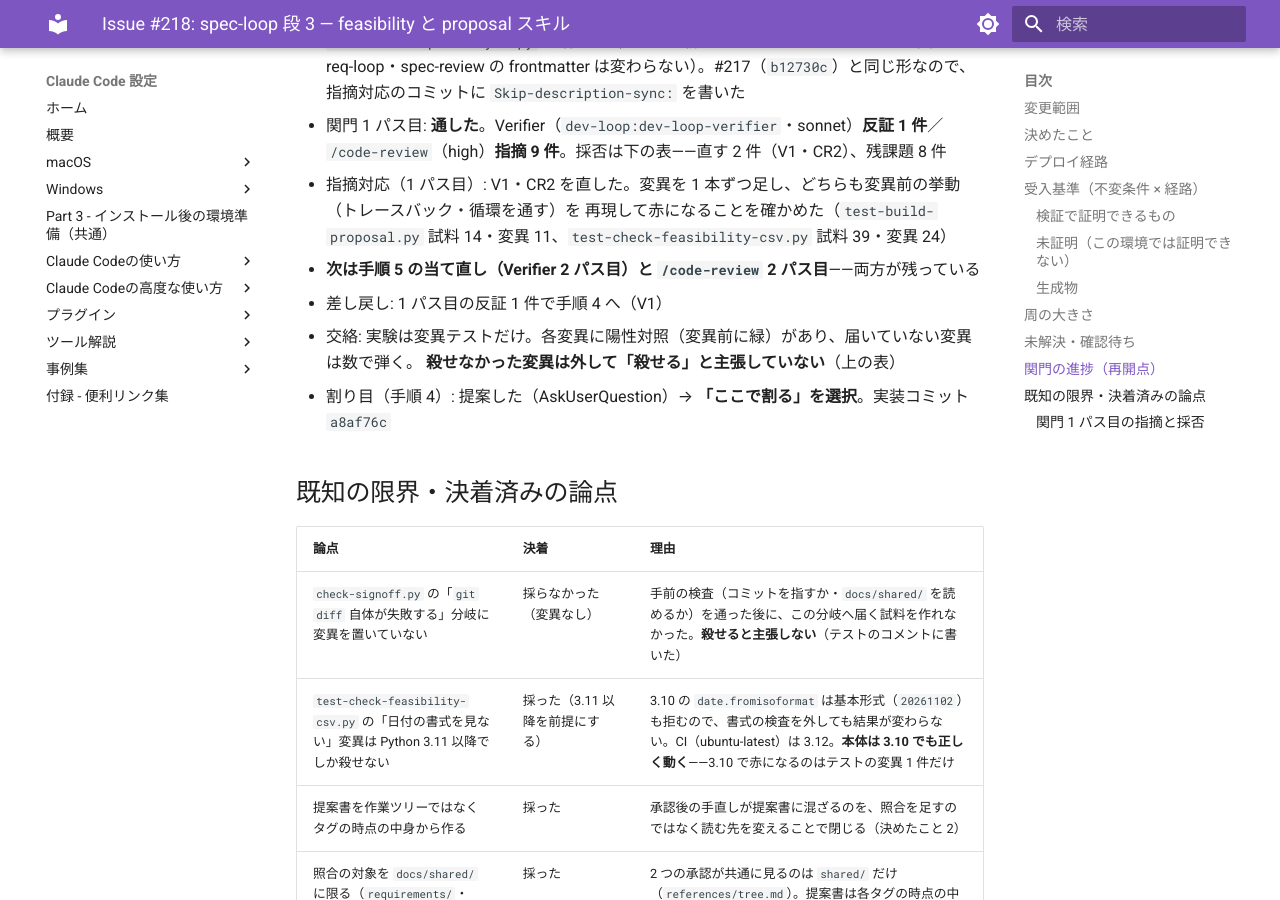
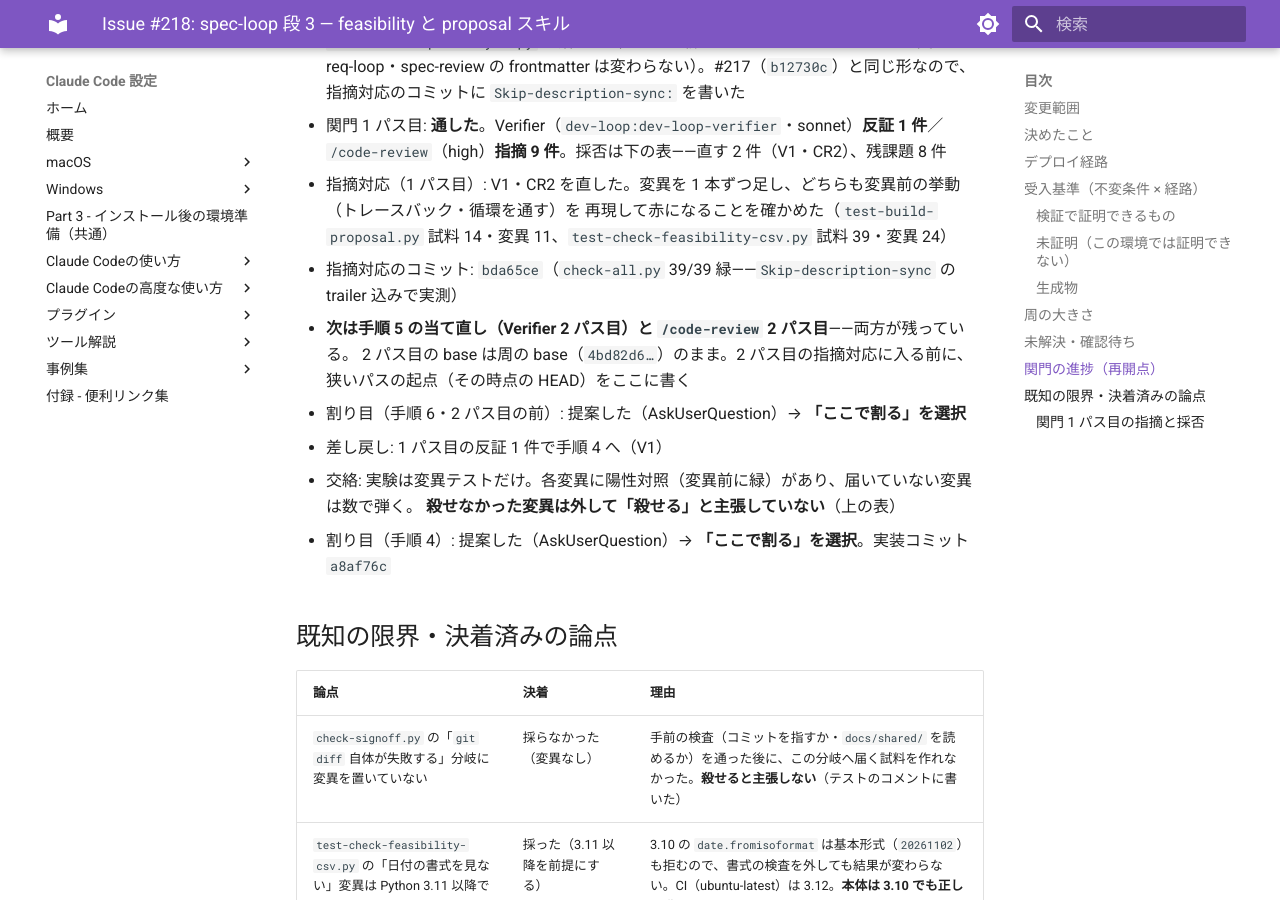
Before and after one commit to hdknr/claude-code-setup, an MkDocs documentation site: the page built from docs/plans/issue-218.md, in a window 1280 px wide and 900 px high, scrolled down 4145 px. Built offline with MkDocs 1.6.1 and Material for MkDocs 9.7.7, drawn with Linux system fonts in a browser that asks for light colours.

Commit message:
docs(plans): #218 の再開点を記録（2 パス目の前の割り目で割る）
Refs #218

Co-Authored-By: Claude Opus 5.5 <noreply@anthropic.com>

```diff
--- a/docs/plans/issue-218.md
+++ b/docs/plans/issue-218.md
@@ -101,7 +101,10 @@ A・B(a)(b)(c)・C・E・F・G はスクリプトとテストで実際に走ら
   `/code-review`（high）**指摘 9 件**。採否は下の表——直す 2 件（V1・CR2）、残課題 8 件
 - 指摘対応（1 パス目）: V1・CR2 を直した。変異を 1 本ずつ足し、どちらも変異前の挙動（トレースバック・循環を通す）を
   再現して赤になることを確かめた（`test-build-proposal.py` 試料 14・変異 11、`test-check-feasibility-csv.py` 試料 39・変異 24）
-- **次は手順 5 の当て直し（Verifier 2 パス目）と `/code-review` 2 パス目**——両方が残っている
+- 指摘対応のコミット: `bda65ce`（`check-all.py` 39/39 緑——`Skip-description-sync` の trailer 込みで実測）
+- **次は手順 5 の当て直し（Verifier 2 パス目）と `/code-review` 2 パス目**——両方が残っている。
+  2 パス目の base は周の base（`4bd82d6…`）のまま。2 パス目の指摘対応に入る前に、狭いパスの起点（その時点の HEAD）をここに書く
+- 割り目（手順 6・2 パス目の前）: 提案した（AskUserQuestion）→ **「ここで割る」を選択**
 - 差し戻し: 1 パス目の反証 1 件で手順 4 へ（V1）
 - 交絡: 実験は変異テストだけ。各変異に陽性対照（変異前に緑）があり、届いていない変異は数で弾く。
   **殺せなかった変異は外して「殺せる」と主張していない**（上の表）
```
